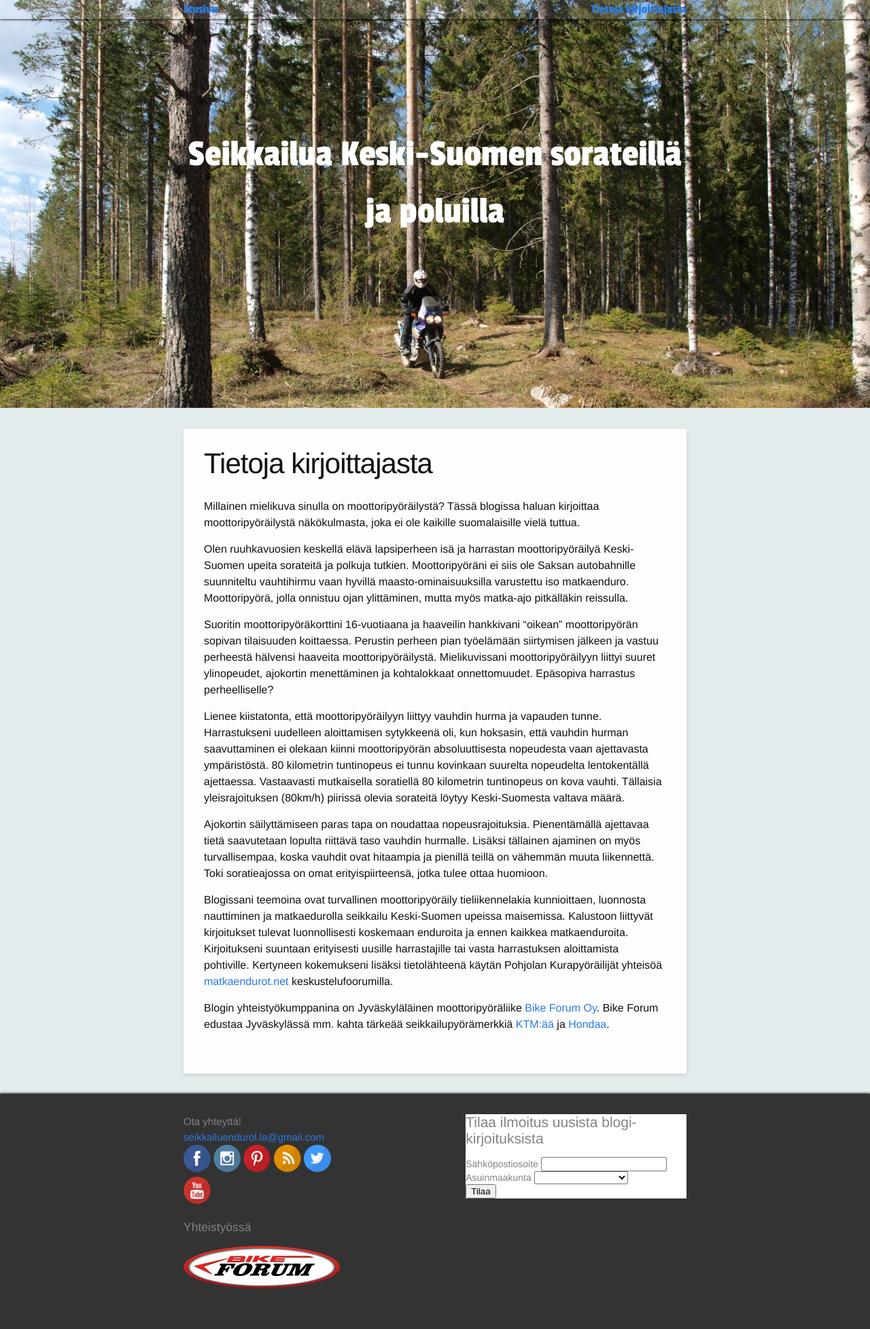
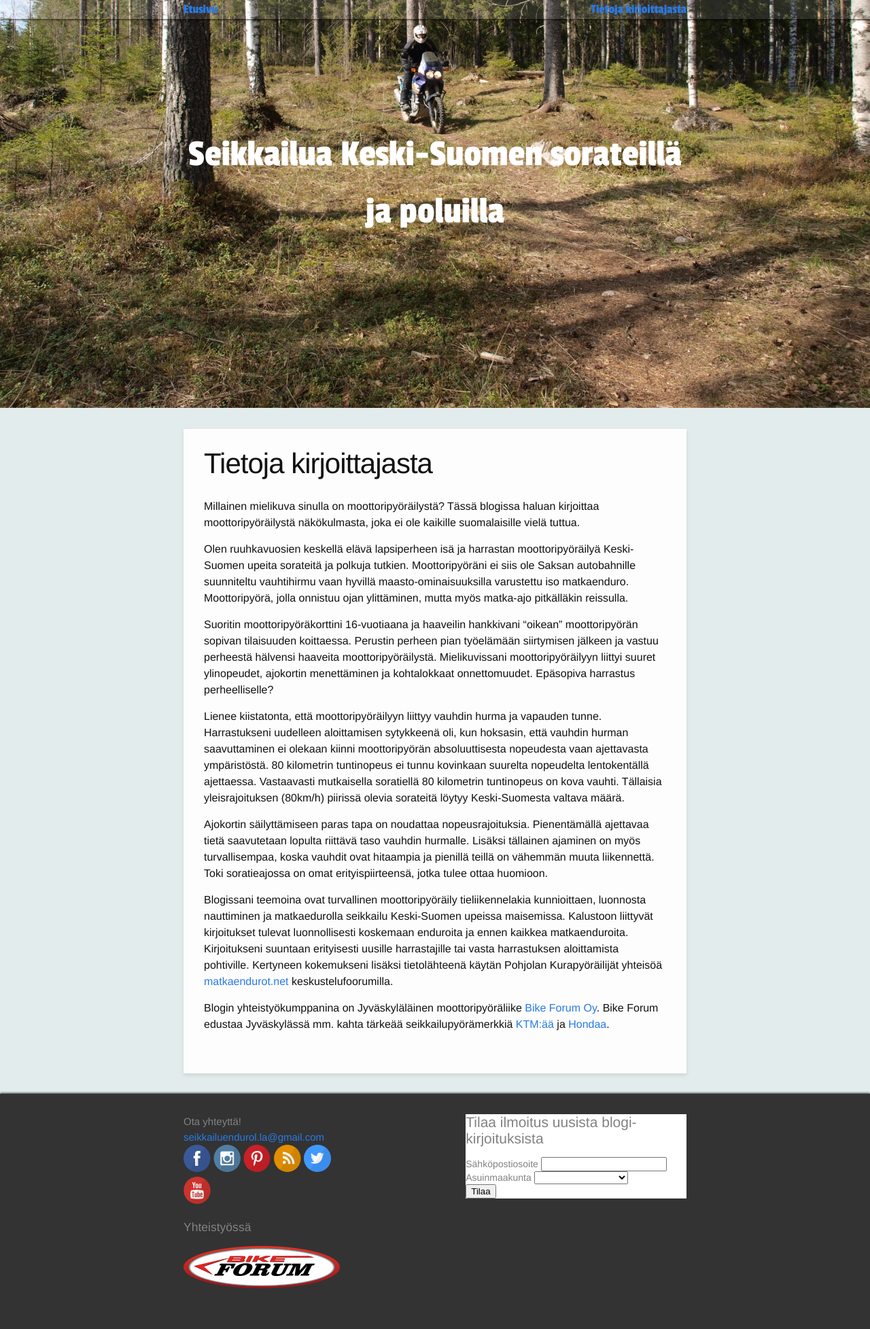
Before and after one commit to seikkailuendurolla/seikkailuendurolla.github.io, a Jekyll site: the page built from about.md, in a window 1280 px wide. Shown: the whole page at 68% size. Built offline with Jekyll 4.4.1, drawn with Linux system fonts in a browser that asks for light colours; some web fonts are replaced; comment, search, counter and statistics services are not loaded.

Commit message:
Korjaus taustakuvan sijoitteluun about sivulla

```diff
--- a/about.md
+++ b/about.md
@@ -3,7 +3,7 @@ layout: page
 title: Tietoja kirjoittajasta
 permalink: /about/
 header_slogan_class: white
-header_image_style: "background-image: url('/assets/about-me.jpg')"
+header_image_style: "background-image: url('/assets/about-me.jpg'); background-position: center bottom;"
 ---
 Millainen mielikuva sinulla on moottoripyöräilystä? Tässä blogissa haluan kirjoittaa moottoripyöräilystä näkökulmasta, joka ei ole kaikille suomalaisille vielä tuttua.
 
```
